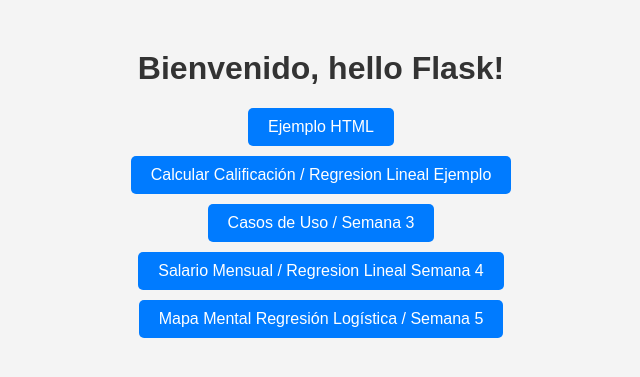
After one commit to LauraBotia117/TeamCanela, a Flask app: template Templates/index.html in a window 1280 px wide. The commit adds this page. Shown: the top 377 px of the page, without its empty margins (319-959 px from the left). Run offline with Flask 3, Linux system fonts and the light colour scheme; the template is opened without the code that fills it, so the values that code supplies are empty.

Commit message:
Add files via upload

```diff
--- /dev/null
+++ b/Static/EstiloIndex.css
@@ -0,0 +1,33 @@
+body {
+    font-family: Arial, sans-serif;
+    background-color: #f4f4f4;
+    text-align: center;
+    margin: 50px;
+}
+
+h1 {
+    color: #333;
+}
+
+.button-container {
+    display: flex;
+    flex-direction: column;
+    gap: 15px;
+    align-items: center;
+    margin-top: 20px;
+}
+
+button {
+    padding: 12px 25px;
+    font-size: 16px;
+    cursor: pointer;
+    border: none;
+    background-color: #007bff;
+    color: white;
+    border-radius: 5px;
+    transition: 0.3s;
+}
+
+button:hover {
+    background-color: #0056b3;
+}
--- a/Templates/RegresionLogistica.html
+++ b/Templates/RegresionLogistica.html
@@ -60,8 +60,7 @@
             A diferencia de la regresión lineal, que modela relaciones continuas entre variables, la regresión logística utiliza la función sigmoide para transformar los valores de salida en probabilidades dentro del rango de 0 a 1.
         </p>
         <div class="map-container">
-            <iframe src="https://www.mindmeister.com/maps/public_map_shell/3659131391/regresi-n-logistica?width=600&height=400&z=auto&no_share=1&no_logo=1" scrolling="no">
-            </iframe>
+            <div><iframe width="600" height="400" frameBorder="0" src="https://www.mindmeister.com/maps/public_map_shell/3659131391/regresi-n-logistica?width=600&height=400&z=auto&no_share=1&no_logo=1" scrolling="no" style="overflow:hidden;margin-bottom:5px">Tu navegador no puede mostrar marcos. Visita <a href="https://www.mindmeister.com/3659131391/regresi-n-logistica" target="_blank">Regresión Logistica</a> en MindMeister.</iframe></div>
         </div>
     </div>
 </body>
--- /dev/null
+++ b/Templates/index.html
@@ -0,0 +1,38 @@
+<!DOCTYPE html>
+<html lang="es">
+<head>
+    <meta charset="UTF-8">
+    <meta name="viewport" content="width=device-width, initial-scale=1.0">
+    <link rel="stylesheet" href="{{ url_for('static', filename='EstiloIndex.css') }}">
+
+    <title>Menú de Inicio</title>
+    <style>
+        body {
+            font-family: Arial, sans-serif;
+            text-align: center;
+            margin: 50px;
+        }
+        .button-container {
+            display: flex;
+            flex-direction: column;
+            gap: 10px;
+            align-items: center;
+        }
+        button {
+            padding: 10px 20px;
+            font-size: 16px;
+            cursor: pointer;
+        }
+    </style>
+</head>
+<body>
+    <h1>Bienvenido, hello Flask!</h1>
+    <div class="button-container">
+        <button onclick="location.href='/examplehtml/'">Ejemplo HTML</button>
+        <button onclick="location.href='/linearegresion/'">Calcular Calificación / Regresion Lineal Ejemplo</button>
+        <button onclick="location.href='/Casodeuso/'">Casos de Uso / Semana 3</button>
+        <button onclick="location.href='/SalarioMensual/'">Salario Mensual / Regresion Lineal Semana 4</button>
+        <button onclick="location.href='/RegresionLogistica/'">Mapa Mental Regresión Logística / Semana 5</button>
+    </div>
+</body>
+</html>
--- a/app.py
+++ b/app.py
@@ -1,5 +1,3 @@
-import re
-from datetime import datetime
 from flask import Flask, render_template, request
 import LineaRegresiones
 import PyRegresion
@@ -9,29 +7,27 @@ app = Flask(__name__)
 # Home
 @app.route("/")
 def home():
-    return "Hello, Flask!"
+    return render_template("index.html")
 
 # Ruta Actividad 3 Casos de uso
 @app.route("/Casodeuso/")
 def Casodeuso():
-
     return render_template('casodeuso.html')
 
 # Ruta para hora actual
 @app.route("/hello/<name>")
 def hello_there(name):
+    from datetime import datetime
+    import re
+
     now = datetime.now()
-
     match_object = re.fullmatch("[a-zA-Z]+", name)
-    if match_object:
-        clean_name = match_object.group(0)
-    else:
-        clean_name = "Friend"
+    clean_name = match_object.group(0) if match_object else "Friend"
 
     content = f"Hello everyone!!!!!, {clean_name} ! Hour: {now}"
     return content
 
-#Ruta ejemplo de html
+# Ruta ejemplo de html
 @app.route("/examplehtml/")
 def examplehtml():
     return render_template("example.html")
@@ -41,12 +37,11 @@ def examplehtml():
 def RegresionLogistica():
     return render_template("RegresionLogistica.html")
 
-
 # Ruta para calcular la regresión lineal
 @app.route("/linearegresion/", methods=["GET", "POST"])
 def calculategrades():
     predictResult = None
-    grafica = LineaRegresiones.generate_plot()  # Obtener el gráfico de regresión
+    grafica = LineaRegresiones.generate_plot()
 
     if request.method == "POST":
         hours = float(request.form["hours"])
@@ -54,47 +49,13 @@ def calculategrades():
 
     return render_template("linearRegresionGrades.html", result=predictResult, plot_url=grafica)
 
-
 @app.route("/SalarioMensual/", methods=["GET", "POST"])
 def calcularsalarios():
     predictResult = None
-    grafico = PyRegresion.generate_plot()  # Obtener el gráfico de regresión
+    grafico = PyRegresion.generate_plot()
 
     if request.method == "POST":
         salario = float(request.form["salario"])
         predictResult = PyRegresion.calcularsalario(salario)
 
     return render_template("HtRegresion.html", result=predictResult, plot_url=grafico)
-
-import string
-
-ALFABETO = string.ascii_lowercase
-
-def algoritmo_descifrado(texto_cifrado, clave_descifrado):
-    """
-    Esta función descifra el texto cifrado a partir de una clave de descifrado
-    """
-
-    texto_plano = ""
-
-    for letra in texto_cifrado:
-        if letra not in ALFABETO:
-            texto_plano += letra
-        else:
-            indice_letra_cifrada = ALFABETO.index(letra)
-            indice_letra_descifrada = indice_letra_cifrada - clave_descifrado
-
-            texto_plano += ALFABETO[indice_letra_descifrada]
-
-    return texto_plano
-
-if __name__ == "__main__":
-    # Solicitamos el texto a cifrar al usuario
-    texto_cifrado = input("Por favor introduce el texto cifrado: ").lower()
-
-    # Solicitamos
-    clave_descifrado = int(input("Por favor introduce la clave de descifrado: "))
-
-    texto_plano = algoritmo_descifrado(texto_cifrado, clave_descifrado)
-
-    print(texto_plano)
```
